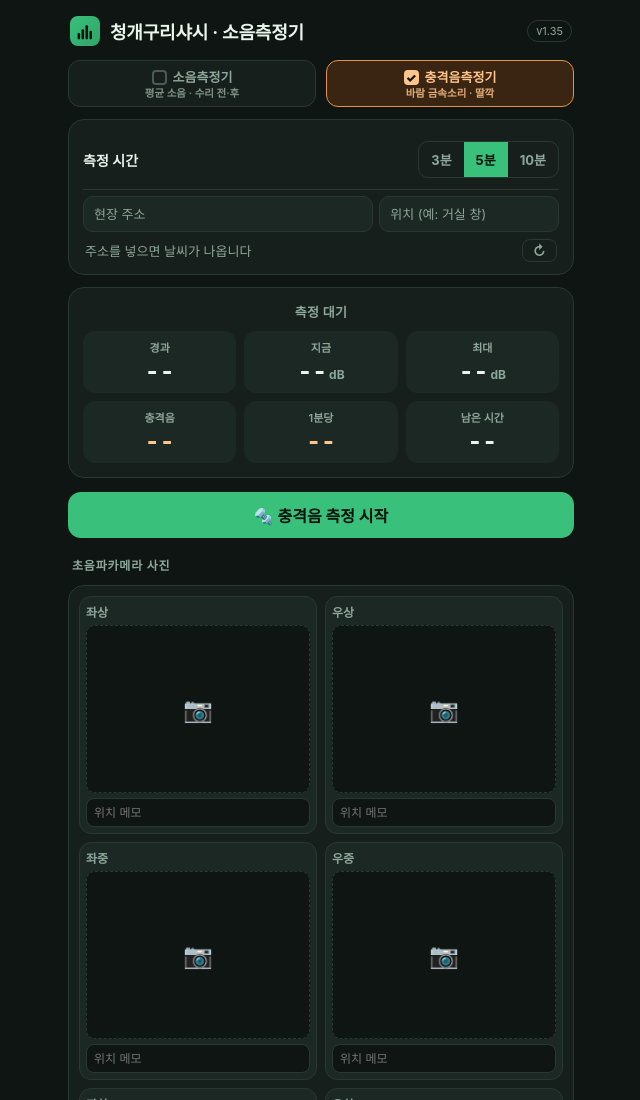
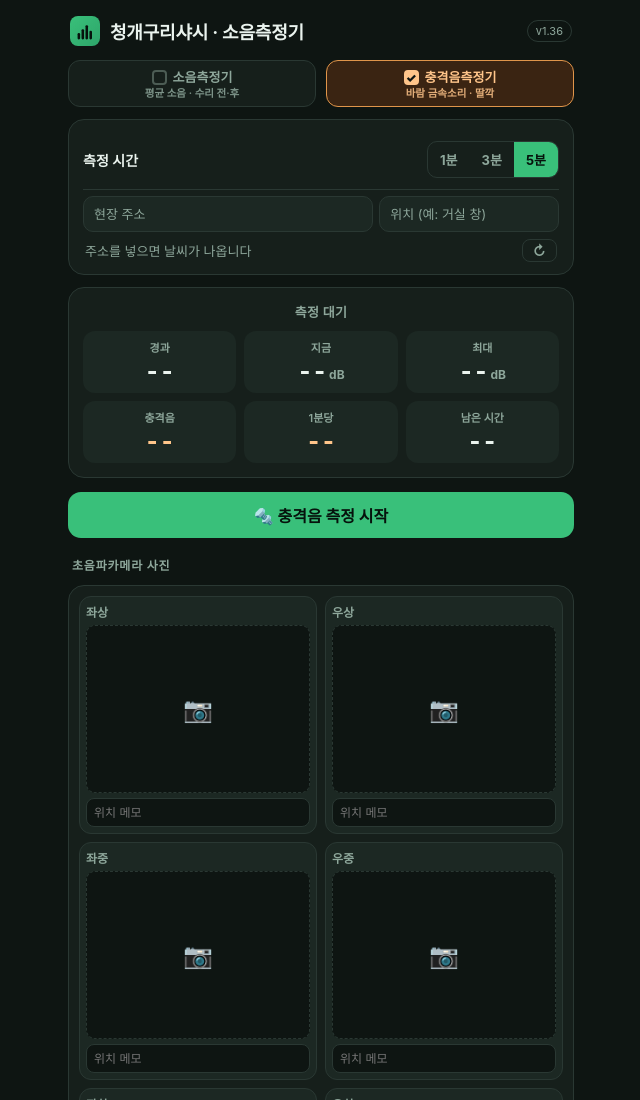
Before and after one commit to anhjjeon1/frogsash-website, a plain HTML site: page meter/index.html in a window 1280 px wide. Shown: the top 1100 px of the page, without its empty margins (319-959 px from the left). Drawn offline with Linux system fonts and the light colour scheme.

Commit message:
meter v1.36: 충격음 측정 시간 3·5·10분 → 1·3·5분
Co-Authored-By: Claude Opus 5.5 <noreply@anthropic.com>

```diff
--- a/meter/index.html
+++ b/meter/index.html
@@ -245,7 +245,7 @@ details>summary::before{content:"⚙ ";}
     <rect x="12" y="4" width="3.2" height="18" rx="1.4"/>
     <rect x="17" y="11" width="3.2" height="11" rx="1.4"/></svg></div>
   <h1>청개구리샤시 · 소음측정기</h1>
-  <div class="badge" id="verBadge">v1.35</div>
+  <div class="badge" id="verBadge">v1.36</div>
 </header>
 
 <div id="toast" class="toast"></div>
@@ -453,7 +453,7 @@ details>summary::before{content:"⚙ ";}
   <div class="card" style="padding:10px 14px">
     <div class="set-row">
       <div class="lab">측정 시간</div>
-      <div class="seg" id="segImpMin"><button data-v="3">3분</button><button data-v="5">5분</button><button data-v="10">10분</button></div>
+      <div class="seg" id="segImpMin"><button data-v="1">1분</button><button data-v="3">3분</button><button data-v="5">5분</button></div>
     </div>
     <div style="display:flex;gap:6px;margin:6px 0 0">
       <input id="impAddr" class="txtin sm" type="text" maxlength="60" placeholder="현장 주소" style="flex:1.7;min-width:0">
@@ -1392,7 +1392,7 @@ renderRecs();
 const FFT_SUM_DB=10*Math.log10(0.5*0.3046); // FFT 합산 레벨(블랙맨 창) − 시간영역 레벨 ≈ −8.17dB → 같은 눈금
 const IMP_LS=LS+"_imp";
 let impRecs=[]; try{ impRecs=JSON.parse(localStorage.getItem(IMP_LS)||"[]"); }catch(e){ impRecs=[]; }
-if(![3,5,10].includes(cfg.impMin)) cfg.impMin=5;
+if(![1,3,5].includes(cfg.impMin)) cfg.impMin=5;
 cfg.appMode="impact"; // 앱을 열면 항상 충격음측정기부터
 let imp=null, impProc=null, impSink=null, impUi=null, impR=null, impTok=0;
 
@@ -1866,7 +1866,7 @@ function impReportHTML(R){
   '<tr><th>실내 기준</th><td>공동주택 실내 소음 45dB(A) 이하 · WHO 거실 35 · 침실 30dB(A). 보정한 기기에서만 비교합니다.</td></tr></table>'+
   '<div class="legal">※ 태블릿·휴대폰 마이크로 잰 참고 자료입니다. 공인 시험이 아니며, 소리 나는 위치는 이 측정으로 알 수 없습니다.</div></div>'+uReportHTML(7)+'</body></html>';
 }
-const METER_VER="v1.35";
+const METER_VER="v1.36";
 function impHead(title){
   return '<!doctype html><html lang="ko"><head><meta charset="utf-8"><title>'+title+'</title><style>'+
   '*{-webkit-print-color-adjust:exact!important;print-color-adjust:exact!important;box-sizing:border-box}@page{size:A4;margin:14mm 13mm}'+
```
